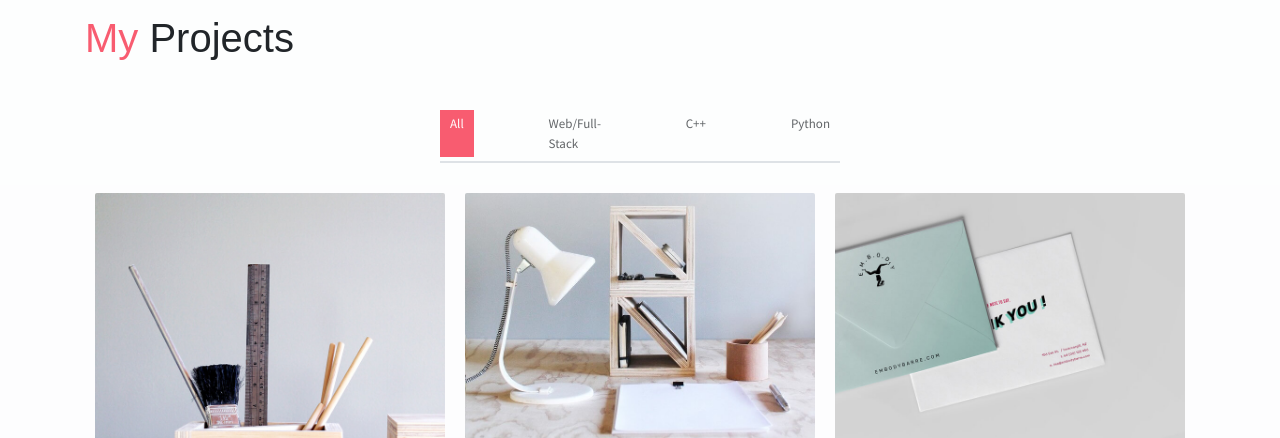
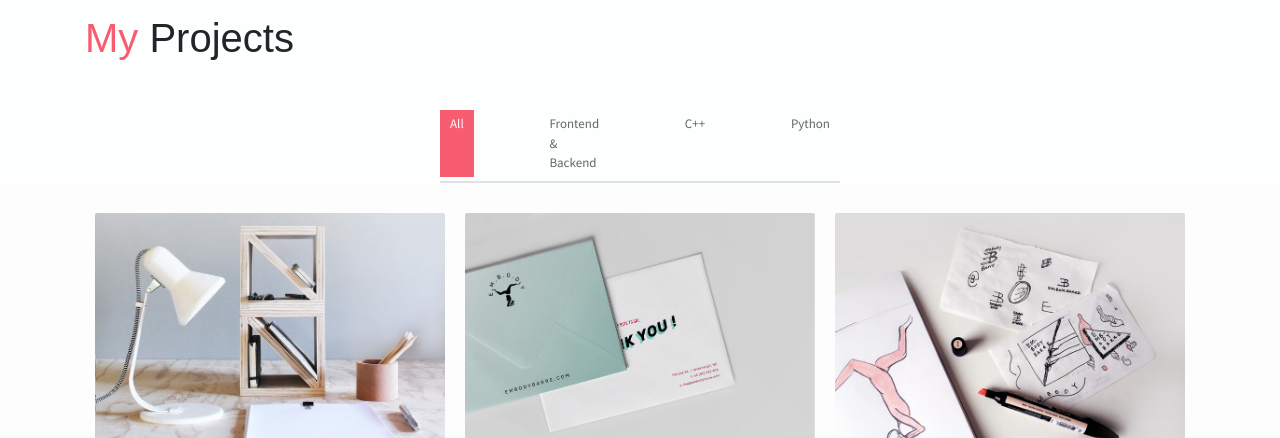
Before and after one commit to MichaBriskman/MichaBriskman.github.io, a plain HTML site: page index.html in a window 1280 px wide. Shown: the part 2610-3048 px from the top of the page. Drawn offline with Linux system fonts and the light colour scheme; some packages are replaced by stand-ins of ours.

Commit message:
projects2

```diff
--- a/index.html
+++ b/index.html
@@ -269,7 +269,7 @@
                         All
                     </a>
                     <a href="#" data-filter=".web">
-                        Web/Full-Stack
+                        Frontend &amp; Backend
                     </a>
                     <a href="#" data-filter=".cplusplus">
                         C++
@@ -279,10 +279,10 @@
                     </a>
                 </div>
                 <div class="portfolio-container">
-                    <div class="col-md-6 col-lg-4 web new">
+                    <div class="col-md-6 col-lg-4 all cplusplus">
                         <a href="https://github.com/MichaBriskman/Bubble-Trouble-Remake-Project">
                             <div class="portfolio-item">
-                                <img src="assets/imgs/web-1.jpg" class="img-fluid" alt="Download free bootstrap 4 admin dashboard, free boootstrap 4 templates">
+                                <img src="assets/imgs/bubbleTroubleBatmanYT.jpg" class="img-fluid" alt="Download free bootstrap 4 admin dashboard, free boootstrap 4 templates">
                                 <div class="content-holder">
                                     <a class="img-popup" href="assets/imgs/bubbleTroubleBatmanYT.jpg"></a>
                                     <div class="text-holder">
@@ -296,7 +296,7 @@
                     <div class="col-md-6 col-lg-4 cplusplus all">
                         <a href="https://github.com/MichaBriskman/Circle-The-Cat-Remake-Project/tree/main/Circle_The_Cat">
                         <div class="portfolio-item">
-                            <img src="assets/imgs/web-2.jpg" class="img-fluid" alt="Download free bootstrap 4 admin dashboard, free boootstrap 4 templates">
+                            <img src="assets/imgs/circleTheCat.jpg" class="img-fluid" alt="Download free bootstrap 4 admin dashboard, free boootstrap 4 templates">
                             <div class="content-holder">
                                 <a class="img-popup" href="assets/imgs/circleTheCat.jpg"></a>
                                 <div class="text-holder">
@@ -324,7 +324,7 @@
                     <div class="col-md-6 col-lg-4 python all">
                         <a href="https://github.com/MichaBriskman/Machine-Learning-Project">
                         <div class="portfolio-item">
-                            <img src="assets/imgs/web-4.jpg" class="img-fluid" alt="Download free bootstrap 4 admin dashboard, free boootstrap 4 templates">
+                            <img src="assets/imgs/IML.jpg" class="img-fluid" alt="Download free bootstrap 4 admin dashboard, free boootstrap 4 templates">
                             <div class="content-holder">
                                 <a class="img-popup" href="assets/imgs/IML.jpg"></a>
                                 <div class="text-holder">
```
